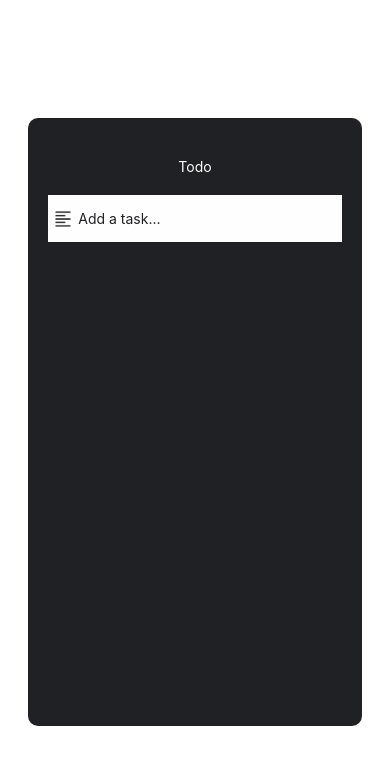
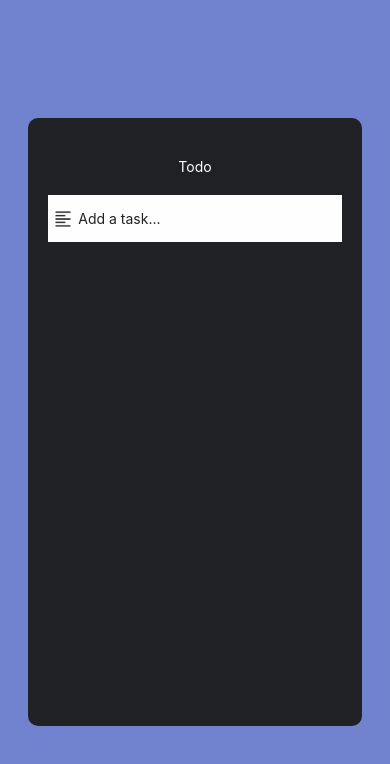
Before and after one commit to CaiqueMorales20/tid, a React Native app: screen / in a window 390 px wide. Shown: the top 764 px of the page. Built offline with nearby package versions, Linux system fonts and the light colour scheme.

Commit message:
:ok_hand: feat: Input length must be higher than 0

```diff
--- a/App.style.tsx
+++ b/App.style.tsx
@@ -6,6 +6,7 @@ export const Container = styled.View`
 	flex: 1;
 	align-items: center;
 	justify-content: center;
+	background-color: #7182ce;
 `;
 
 export const Content = styled.View`
--- a/src/components/TodoContent/index.tsx
+++ b/src/components/TodoContent/index.tsx
@@ -5,7 +5,7 @@ import { useContext } from "react";
 import { TodoItem } from "../../components/TodoItem";
 
 // Styled Components
-import { TodoContentS } from "./style";
+import { TodoContentS, TodoListContent } from "./style";
 
 // Context
 import { TodoContext } from "../../context/ContextComponent";
@@ -21,10 +21,12 @@ export const TodoContent = () => {
 	return (
 		<TodoContentS>
 			<TodoInput />
-			{todoList.map((item) => {
-				// Rendering
-				return <TodoItem name={item.name} id={item.id} key={item.id} />;
-			})}
+			<TodoListContent>
+				{todoList.map((item) => {
+					// Rendering
+					return <TodoItem name={item.name} id={item.id} key={item.id} />;
+				})}
+			</TodoListContent>
 		</TodoContentS>
 	);
 };
--- a/src/components/TodoContent/style.tsx
+++ b/src/components/TodoContent/style.tsx
@@ -4,5 +4,9 @@ import styled from "styled-components/native";
 // Styled Components
 export const TodoContentS = styled.View`
 	width: 100%;
+	gap: 20px;
+`;
+
+export const TodoListContent = styled.View`
 	gap: 10px;
 `;
--- a/src/context/ContextComponent.tsx
+++ b/src/context/ContextComponent.tsx
@@ -16,6 +16,7 @@ export const ContextComponent = ({ children }: ContextComponentProps) => {
 
 	// Functions
 	const addTask = () => {
+		if (inputText.length == 0) return;
 		setTodoList((prev: any) => [
 			...prev,
 			{ name: inputText, id: prevId == 0 ? 1 : prevId + 1 },
@@ -25,7 +26,6 @@ export const ContextComponent = ({ children }: ContextComponentProps) => {
 	};
 
 	const deleteTask = (idToDelete: number) => {
-		console.log(idToDelete);
 		setTodoList(
 			todoList.filter((item) => {
 				return item.id != idToDelete;
```
